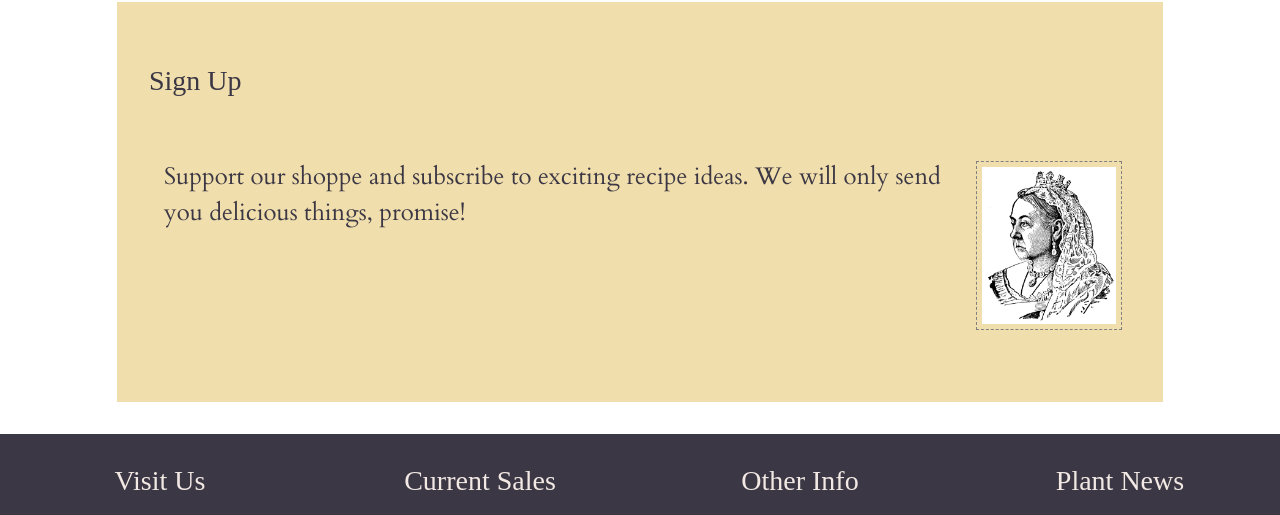
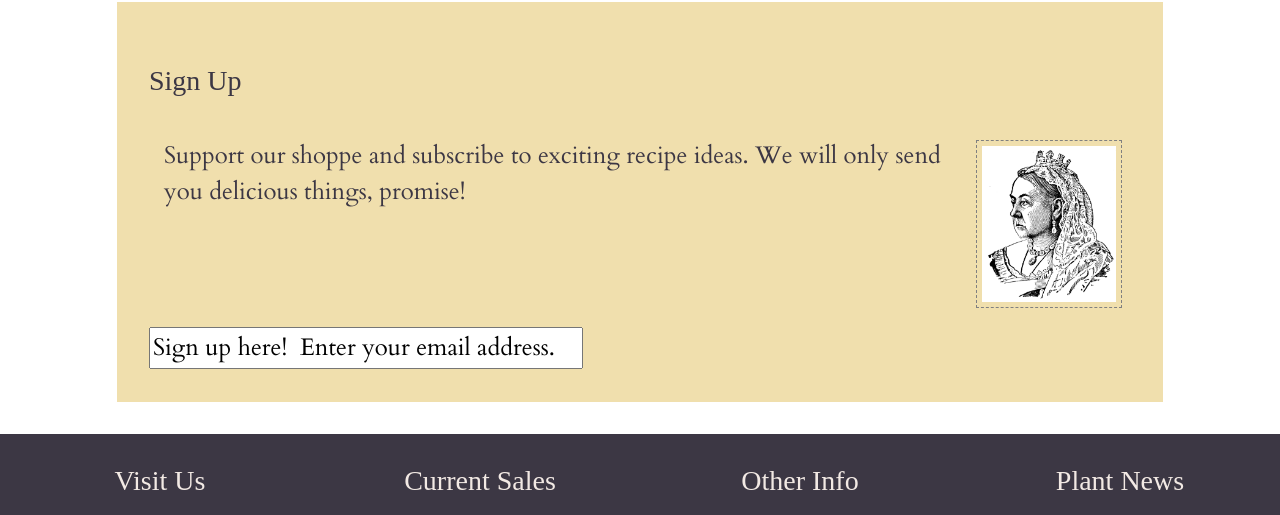
Before and after one commit to Venablena/ecommerce-project, a plain HTML site: page index.html in a window 1280 px wide. Shown: the part 1939-2454 px from the top of the page. Drawn offline with nearby package versions, Linux system fonts and the light colour scheme; a script that the page names is missing; a web font is replaced by a local one.

Commit message:
validates signup form

```diff
--- a/index.html
+++ b/index.html
@@ -117,6 +117,9 @@
             <div class='col-2'>
               <img class="product-img" src="./img/victoria.gif" alt="">
             </div>
+            <div class='col-12'>
+                <input type='email' name='signUpEmail' value='Sign up here!  Enter your email address.'>
+            </div>
         </div>
     </div>
     <footer>
```
